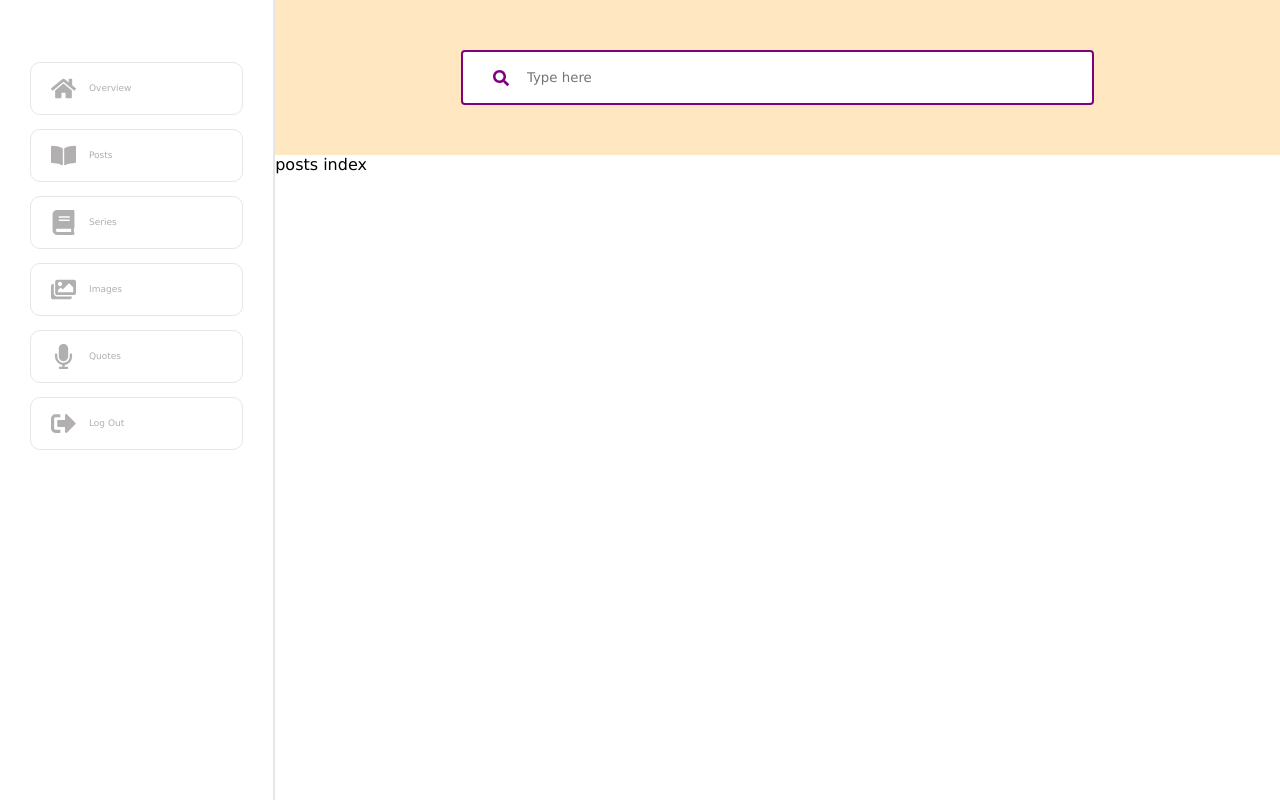
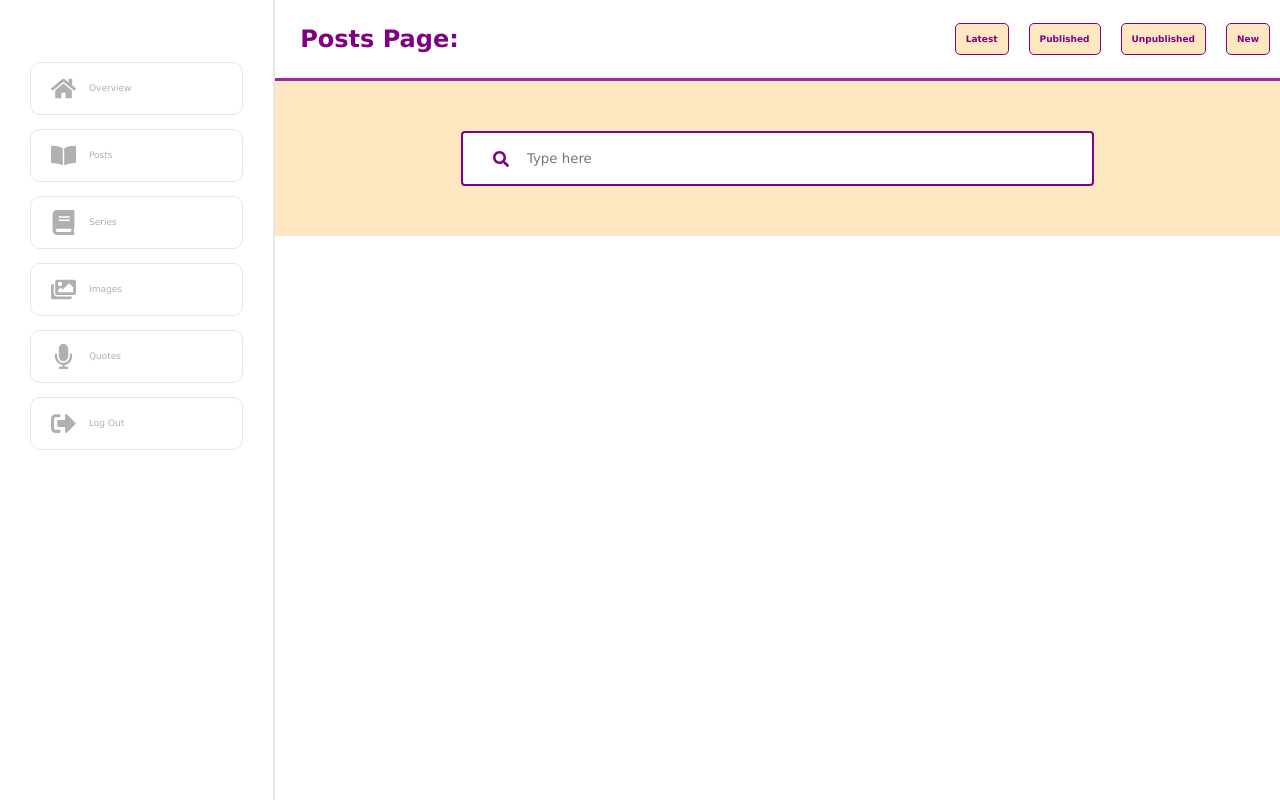
Before and after one commit to blogging-system/frontend, a Next.js app: page /dashboard/posts in a window 1280 px wide. Built offline with nearby package versions, Linux system fonts and the light colour scheme.

Commit message:
worked on adding some buttons to posts main page.

```diff
--- a/src/Components/Dashboard/Posts/Overview/Overview.module.css
+++ b/src/Components/Dashboard/Posts/Overview/Overview.module.css
@@ -0,0 +1,19 @@
+.upper_section {
+	display: flex;
+	flex-flow: row wrap;
+	justify-content: space-between;
+	align-items: center;
+	border-bottom: 3px solid var(--primary-color-light);
+}
+
+.title {
+	color: var(--primary-color);
+	padding: 25px;
+}
+
+.buttons {
+	display: flex;
+	flex-flow: row wrap;
+	justify-content: center;
+	align-items: center;
+}
--- a/src/Components/Dashboard/Posts/Overview/Overview.tsx
+++ b/src/Components/Dashboard/Posts/Overview/Overview.tsx
@@ -1,5 +1,7 @@
+import styles from "./Overview.module.css";
 import Sidebar from "@/Layouts/Sidebar/Sidebar";
 import Search from "@/Components/UI/Search/Search";
+import Button from "@/Components/UI/Button/Button";
 
 import { GET_POST_BY_TITLE } from "@/GraphQL/Posts/Posts.queries";
 
@@ -10,8 +12,24 @@ export default function PostsOverview() {
 				<Sidebar />
 			</div>
 			<div className="dashboard_item_right">
+				<div className={styles.upper_section}>
+					<h2 className={styles.title}>Posts Page:</h2>
+
+					<div className={styles.buttons}>
+						<Button value="Latest" path="/dashboard/posts/latest" />
+						<Button
+							value="Published"
+							path="/dashboard/posts/published/page/1"
+						/>
+						<Button
+							value="Unpublished"
+							path="/dashboard/posts/unpublished/page/1"
+						/>
+						<Button value="New" path="/dashboard/posts/new" />
+					</div>
+				</div>
+
 				<Search query={GET_POST_BY_TITLE} is_posts={true} />
-				posts index
 			</div>
 		</div>
 	);
--- /dev/null
+++ b/src/Components/UI/Button/Button.module.css
@@ -0,0 +1,16 @@
+.button {
+	padding: 10px;
+	margin: 10px;
+	background-color: var(--background-color);
+	color: var(--primary-color);
+	border: 1px solid var(--primary-color);
+	border-radius: 5px;
+
+	font-size: xx-small;
+	font-weight: 600;
+}
+
+.button:hover {
+	background-color: var(--primary-color);
+	color: white;
+}
--- /dev/null
+++ b/src/Components/UI/Button/Button.tsx
@@ -0,0 +1,10 @@
+import styles from "./Button.module.css";
+import Link from "next/link";
+
+export default function Button({ value, path }: any) {
+	return (
+		<Link className={styles.button} href={path}>
+			{value}
+		</Link>
+	);
+}
--- a/src/Components/UI/List/List.module.css
+++ b/src/Components/UI/List/List.module.css
@@ -9,7 +9,7 @@
 
 .list {
 	width: 95%;
-	height: 71vh;
+	height: auto;
 	margin: auto;
 	border: 2px solid var(--border-color);
 	border-radius: 5px;
--- a/src/GraphQL/Posts/Posts.queries.ts
+++ b/src/GraphQL/Posts/Posts.queries.ts
@@ -54,3 +54,14 @@ export const GET_POST_BY_SLUG = gql`
 		}
 	}
 `;
+
+export const GET_LATEST_POSTS = gql`
+	query GET_LATEST_POSTS {
+		getLatestPosts {
+			_id
+			title
+			slug
+			views
+		}
+	}
+`;
--- /dev/null
+++ b/src/pages/dashboard/posts/latest.tsx
@@ -0,0 +1,5 @@
+import LatestPosts from "@/Components/Dashboard/Posts/LatestPosts/LatestPosts";
+
+export default function LatestPostsPage() {
+	return <LatestPosts />;
+}
```
Also changed, not shown: src/Components/Dashboard/Posts/LatestPosts/LatestPosts.tsx (added, +31 -0 lines), src/Components/UI/List/List.tsx (+5 -4 lines), src/Components/Dashboard/Posts/LatestPosts/LatestPosts.module.css (added).
